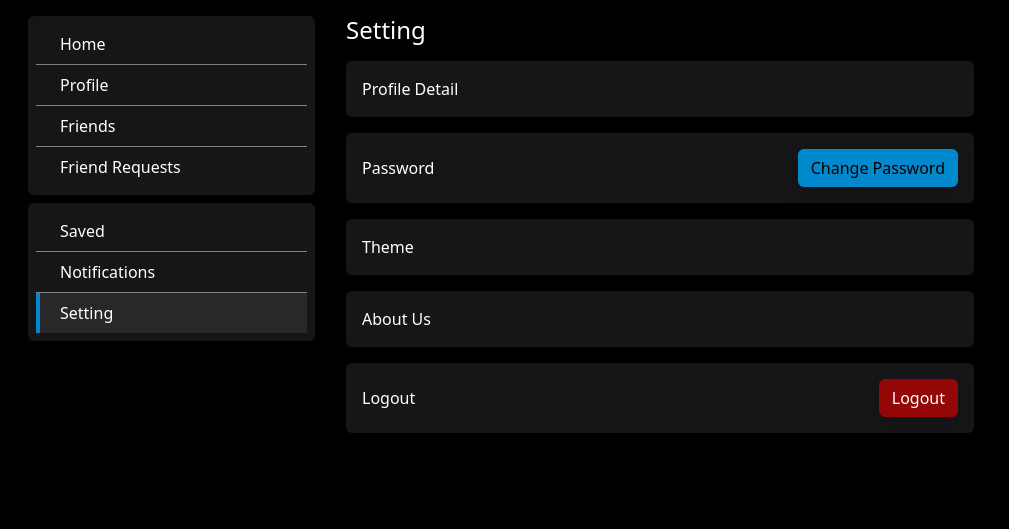
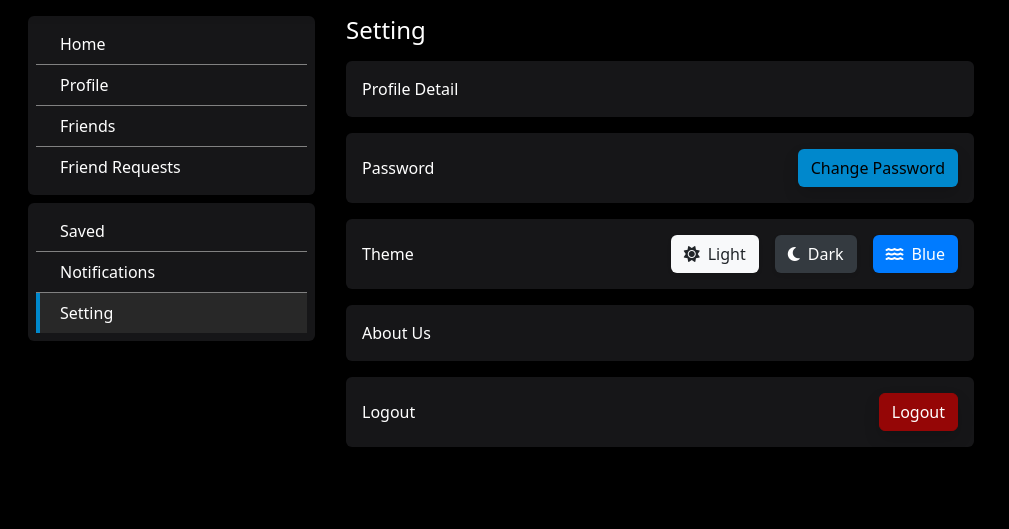
Before and after one commit to coderAung/illuminati-main, a Java web app: page /setting in a window 1280 px wide. Shown: the part 58-587 px from the top of the page, without its empty margins (0-1009 px from the left). Run offline with Tomcat 11, a stand-in JSP engine, Linux system fonts and the light colour scheme; some libraries are stand-ins or nearby versions.

Commit message:
finish theme ui

```diff
--- a/social-app/src/main/webapp/view/setting.jsp
+++ b/social-app/src/main/webapp/view/setting.jsp
@@ -1,14 +1,38 @@
 <%@ page language="java" contentType="text/html; charset=UTF-8"
 	pageEncoding="UTF-8"%>
 <%@ taglib prefix="c" uri="http://java.sun.com/jsp/jstl/core"%>
+<c:url var="home" value="/home"></c:url>
+<c:url var="login" value="/login"></c:url>
+<c:url var="notifications" value="/notifications"></c:url>
+<c:url var="setting" value="/setting"></c:url>
+<c:url var="profile" value="/profile"></c:url>
+<c:url var="image" value="/img/logo.jpg"></c:url>
+
 <!DOCTYPE html>
 <html>
 <head>
 <meta charset="UTF-8">
 <title>Illuminati | Setting</title>
+
+<!-- Include the CSS file dynamically based on the selected theme -->
+<c:choose>
+	<c:when test="${sessionScope.theme == 'dark'}">
+		<link rel="stylesheet" href="/resource/css/dark.css">
+	</c:when>
+	<c:when test="${sessionScope.theme == 'light'}">
+		<link rel="stylesheet" href="/resource/css/light.css">
+	</c:when>
+	<c:when test="${sessionScope.theme == 'blue'}">
+		<link rel="stylesheet" href="/resource/css/blue.css">
+	</c:when>
+	<c:otherwise>
+		<link rel="stylesheet" href="/resource/css/default.css">
+		<!-- Fallback in case no theme is selected -->
+	</c:otherwise>
+</c:choose>
 </head>
+
 <jsp:include page="/resource/style.jsp"></jsp:include>
-
 
 <body class="main-bg">
 	<!-- nav bar start -->
@@ -27,27 +51,80 @@
 				</jsp:include>
 			</div>
 
+			<!-- main content start -->
 			<div class="col-6 px-0 txt-white">
 				<h4 class="mb-3">Setting</h4>
+
+				<!-- Profile Detail -->
 				<div class="bg-card setting-div rounded p-3 mb-3">
 					<span>Profile Detail</span>
 				</div>
-					<div class="bg-card setting-div rounded p-3 mb-3 d-flex align-items-center justify-content-between">
+
+				<!-- Change Password -->
+				<div
+					class="bg-card setting-div rounded p-3 mb-3 d-flex align-items-center justify-content-between">
 					<span>Password</span>
-						<button type="button" data-bs-toggle="modal" data-bs-target="#change-password" class="btn change-password-btn shadow">Change Password</button>
+					<button type="button" data-bs-toggle="modal"
+						data-bs-target="#change-password"
+						class="btn change-password-btn shadow">Change Password</button>
 				</div>
-					<div class="bg-card setting-div rounded p-3 mb-3">
-						<span>Theme</span>
+
+				<!-- Theme Selection -->
+				<!-- Theme Selection -->
+				<div
+					class="bg-card setting-div rounded p-3 mb-3 d-flex justify-content-between align-items-center">
+					<!-- Theme Label -->
+					<span class="me-auto">Theme</span>
+
+					<!-- Theme Buttons -->
+					<form action="/setting/changeTheme" method="post"
+						class="d-flex gap-3">
+						<!-- Light Theme Button -->
+						<button type="submit" name="theme" value="light"
+							class="btn theme-btn shadow-sm d-flex align-items-center"
+							style="background-color: #f8f9fa;"
+							onmouseover="this.style.backgroundColor='#f8f9fa'; this.style.color='#000';"
+							onmouseout="this.style.backgroundColor='grey'; this.style.color='#000';">
+							<i class="fas fa-sun me-2"></i> Light
+						</button>
+
+						<!-- Dark Theme Button -->
+						<button type="submit" name="theme" value="dark"
+							class="btn theme-btn shadow-sm d-flex align-items-center"
+							style="background-color: #343a40; color: white;"
+							onmouseover="this.style.backgroundColor='#495057'; this.style.color='#fff';"
+							onmouseout="this.style.backgroundColor='grey'; this.style.color='#fff';">
+							<i class="fas fa-moon me-2"></i> Dark
+						</button>
+
+						<!-- Blue Theme Button -->
+						<button type="submit" name="theme" value="blue"
+							class="btn theme-btn shadow-sm d-flex align-items-center"
+							style="background-color: #007bff; color: white;"
+							onmouseover="this.style.backgroundColor='#0056b3'; this.style.color='#fff';"
+							onmouseout="this.style.backgroundColor='grey'; this.style.color='#fff';">
+							<i class="fas fa-water me-2"></i> Blue
+						</button>
+					</form>
 				</div>
+
+
+				<!-- About Us -->
 				<div class="bg-card setting-div rounded p-3 mb-3">
 					<span>About Us</span>
 				</div>
-					<div class="bg-card setting-div rounded p-3 d-flex align-items-center justify-content-between">
+
+				<!-- Logout -->
+				<div
+					class="bg-card setting-div rounded p-3 d-flex align-items-center justify-content-between">
 					<span>Logout</span>
-						<button class="btn logout-btn shadow" data-bs-toggle="modal" data-bs-target="#logout">Logout</button>
+					<button class="btn logout-btn shadow" data-bs-toggle="modal"
+						data-bs-target="#logout">Logout</button>
 				</div>
 			</div>
+			<!-- main content end -->
 		</div>
+
 		<jsp:include page="/component/modal/change-password.jsp"></jsp:include>
 		<jsp:include page="/component/modal/logout.jsp"></jsp:include>
 
```
Also changed, not shown: social-app/src/main/java/edu/ucsy/social/controller/SettingController.java (+20 -1 lines). Lines whose indentation alone changed are shown as unchanged.
